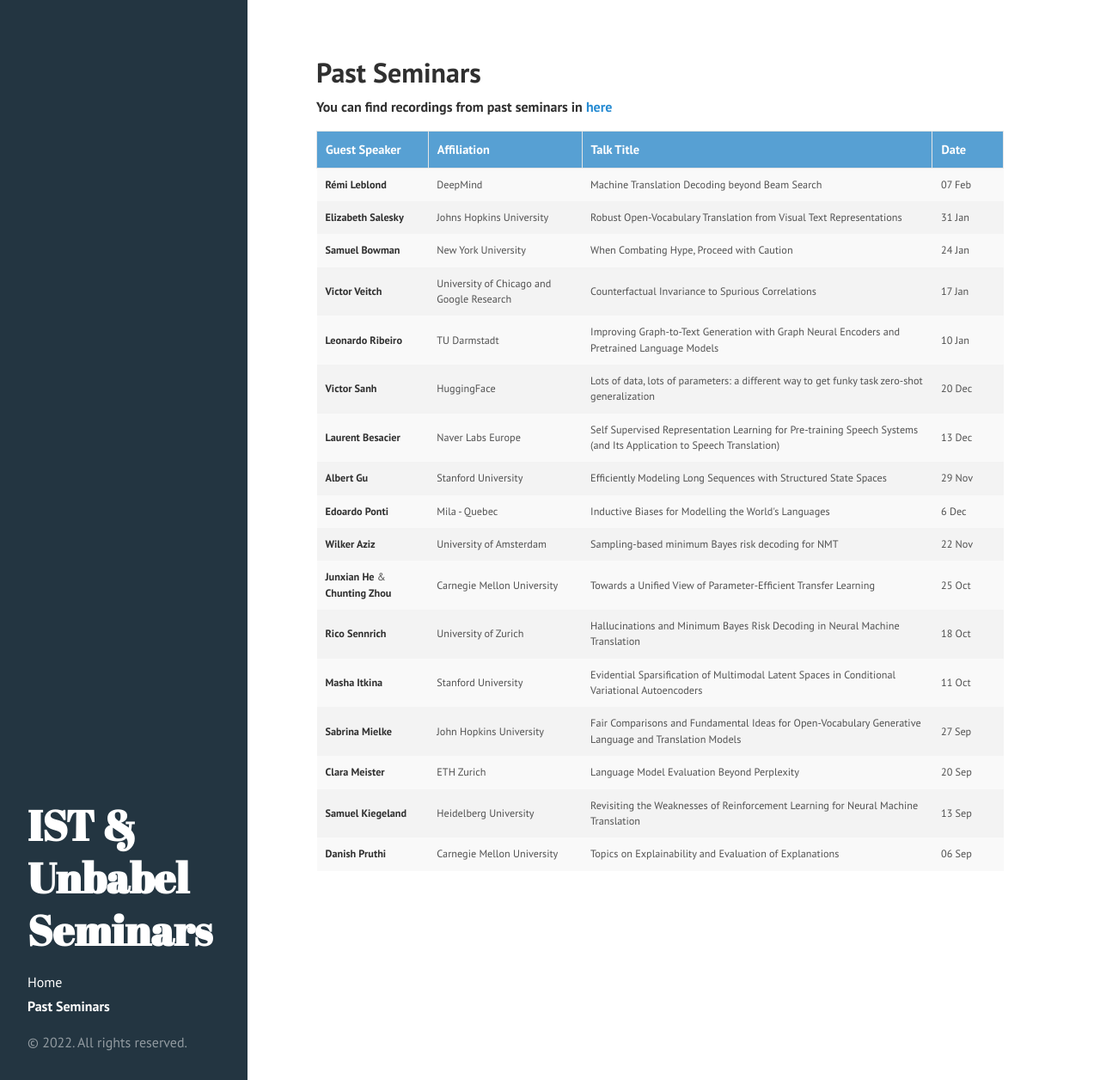
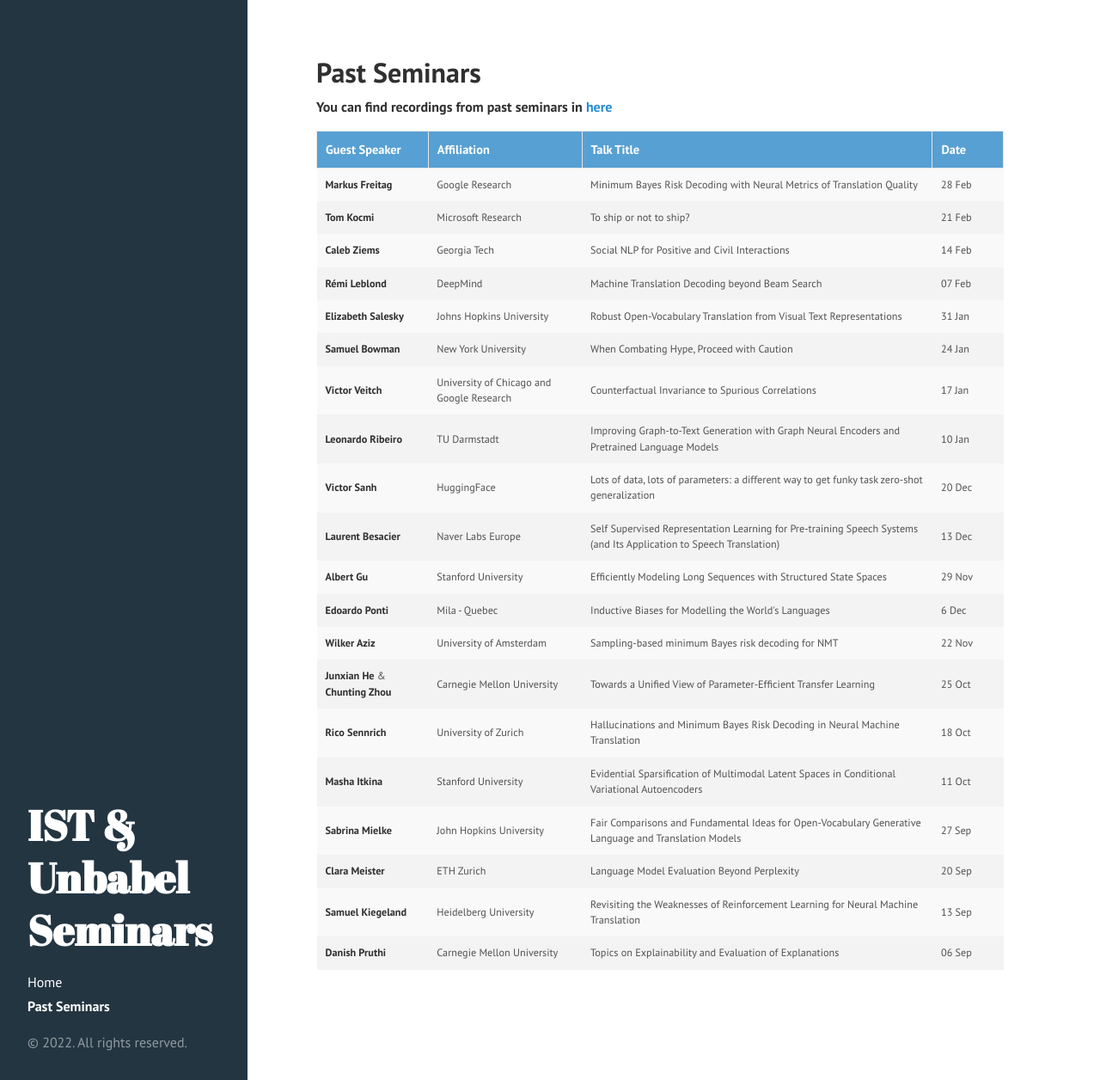
Before and after one commit to IST-Unbabel-Seminars/ist-unbabel-seminars.github.io, a Jekyll site: the page built from past_seminars.md, in a window 1280 px wide and 1256 px high. Shown: the whole window at 86% size. Built offline with Jekyll 4.4.1, drawn with Linux system fonts in a browser that asks for light colours; Markdown is read by kramdown in place of the engine named in the settings.

Commit message:
Update past_seminars.md

```diff
--- a/past_seminars.md
+++ b/past_seminars.md
@@ -60,6 +60,24 @@ th, td {
         </tr>
     </thead>
     <tbody>
+        <tr class="past-row">
+            <td><strong>Markus Freitag</strong></td>
+            <td>Google Research</td>
+            <td>Minimum Bayes Risk Decoding with Neural Metrics of Translation Quality</td>
+            <td>28 Feb</td>
+        </tr>
+	    <tr class="past-row">
+            <td><strong>Tom Kocmi</strong></td>
+            <td>Microsoft Research</td>
+            <td>To ship or not to ship?</td>
+            <td>21 Feb</td>
+        </tr>
+        <tr class="past-row">
+            <td><strong>Caleb Ziems</strong></td>
+            <td>Georgia Tech</td>
+            <td>Social NLP for Positive and Civil Interactions</td>
+            <td>14 Feb</td>
+        </tr>
         <tr class="past-row">
             <td><strong>Rémi Leblond</strong></td>
             <td>DeepMind</td>
```
